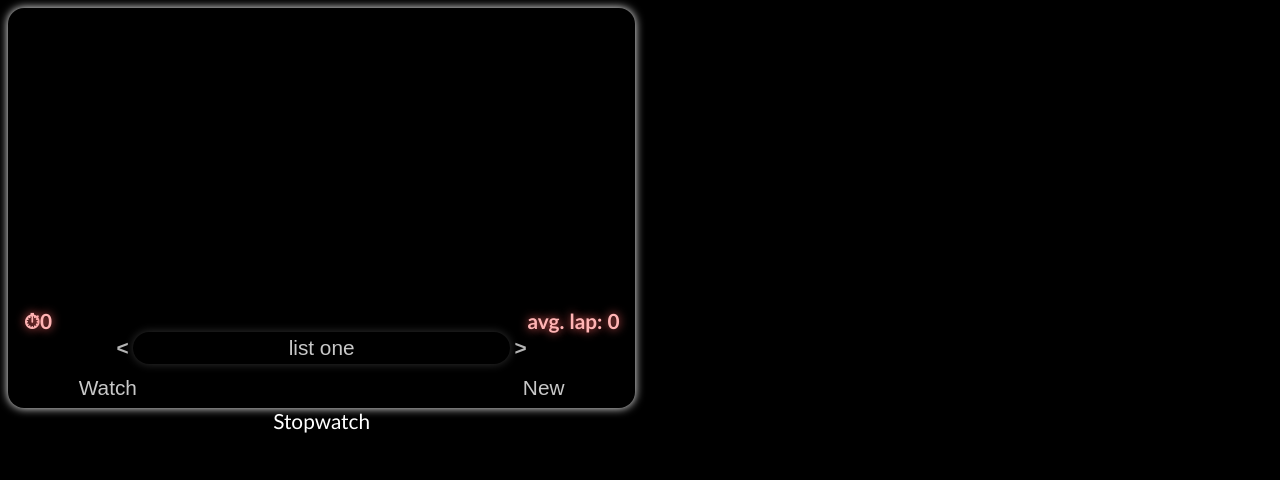
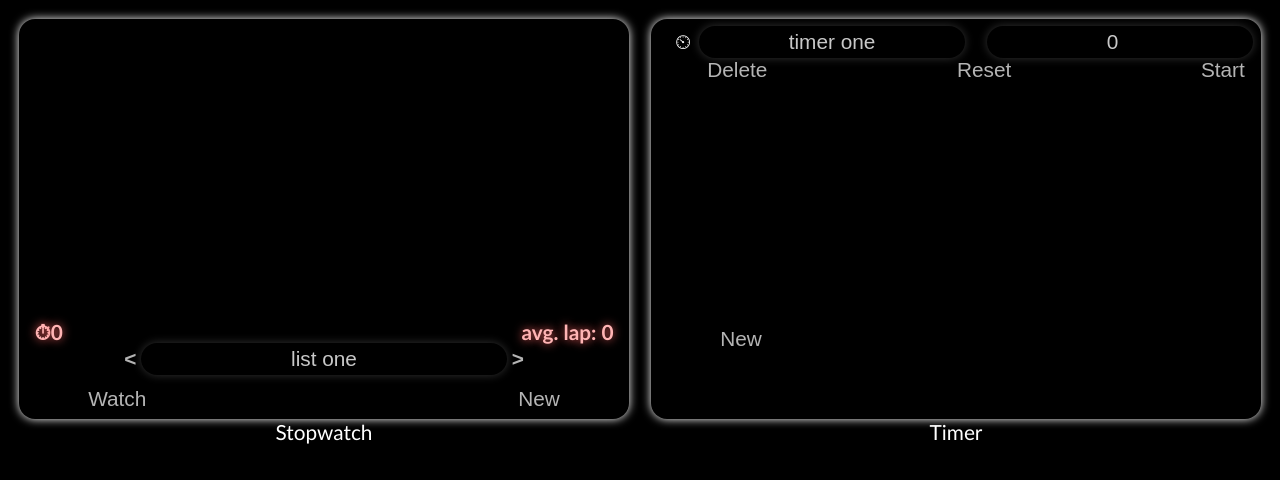
Before and after one commit to moefingers/react-timer_stop-watch, a React (Vite) app: page / in a window 1280 px wide. Shown: the top 480 px of the page. Built offline with nearby package versions, Linux system fonts and the light colour scheme.

Commit message:
added timer functionality

```diff
--- a/src/App.css
+++ b/src/App.css
@@ -14,28 +14,35 @@ body{
 
 
 body *{
-  width: fit-content;
+  /* width: fit-content; */
   font-size: 1.3rem;
 }
 
-/* .stopwatch-container {
-  outline: 1px dashed red
-} */
+div.app-container{
+  display:grid;
+  grid-template-columns: 1fr 1fr;
+}
+
+
+.stopwatch-container, .timer-container{
+  margin: .7rem;
+}
 .title{
   margin: auto;
+  width: fit-content
 }
 
-.stopwatch-list-container {
+.stopwatch-list-container, .timer-list-container {
   border-radius: 1rem;
   box-shadow: 0 0 10px rgba(255,255,255,1);
   height: 50vh;
-  width: 49vw;
+  width: 100%;
   overflow: hidden;
 }
 
 
 
-.stopwatch-scroll-container{
+.stopwatch-scroll-container, .timer-scroll-container{
   height: 75%;
   width: 100%;
   overflow-x:hidden;
@@ -43,6 +50,7 @@ body *{
   scroll-behavior: smooth;
   box-sizing: content-box;
 }
+
 
 .stopwatch-time-container{
   margin:auto;
@@ -56,7 +64,8 @@ body *{
 .stopwatch-time, .average-stopwatch-lap{
   text-shadow: 0 0 10px rgba(255,100,100,1);
   color: rgba(255,180,180,1);
-  font-weight:900
+  font-weight:900;
+  cursor:alias
 }
 
 .average-stopwatch-lap{
@@ -106,7 +115,7 @@ body *{
   justify-content: center;
 }
 
-input.stopwatch-list-name-input{
+input.stopwatch-list-name-input, .timer-name-input, .timer-time-input{
   border: 0;
   width:96%;
   padding: 0 2%;
@@ -120,13 +129,14 @@ input.stopwatch-list-name-input{
   z-index: 20;
 }
 
-input.stopwatch-list-name-input:hover{
+input.stopwatch-list-name-input:hover, input.timer-name-input:hover, input.timer-time-input:hover{
   text-shadow: 0 0 10px rgba(255,255,255,.5);
   box-shadow: 0 0 10px rgba(255,255,255,.5);
   color: rgba(210,210,210,1);
   font-size: 1.7rem;
 }
-input.stopwatch-list-name-input:focus{
+
+input.stopwatch-list-name-input:focus, input.timer-name-input:focus, input.timer-time-input:focus{
   outline: 0;
   text-shadow: 0 0 10px rgba(255,255,255,1);
   box-shadow: 0 0 10px rgba(255,255,255,1);
@@ -135,6 +145,9 @@ input.stopwatch-list-name-input:focus{
 
 }
 
+input.timer-name-input, input.timer-time-input{
+  width: 44%;
+}
 .stopwatch-navigate-list-button{
   border: 0;
   padding: 0rem .3rem;
@@ -142,6 +155,7 @@ input.stopwatch-list-name-input:focus{
   color: rgb(180,180,180);
   font-weight: 800;
   transition: .5s;
+  cursor:pointer
 }
 .stopwatch-navigate-list-button:hover{
   text-shadow: 0 0 10px rgba(255,255,255,.8);
@@ -155,7 +169,7 @@ input.stopwatch-list-name-input:focus{
 
 .stopwatch-list-dropdown{
   position:absolute;
-  bottom: 100%;
+  bottom: 91%;
   /* padding: 0 1rem; */
   width: 50%;
   overflow: hidden;
@@ -213,7 +227,7 @@ input.stopwatch-list-name-input:focus{
 }
 
 
-.stopwatch-control-button-container{
+.stopwatch-control-button-container, .timer-control-button-container{
   height:10%;
   width: 80%;
   margin: auto;
@@ -221,20 +235,28 @@ input.stopwatch-list-name-input:focus{
   justify-content: space-between;
   align-items: center;
 }
-.stopwatch-control-button{
+.stopwatch-control-button, .timer-button{
 height: 80%;
-background: black;
-color: rgba(200,200,200,1);
+background: transparent;
+color: rgba(180,180,180,1);
 border: 0;
 padding: 0 .5rem;
 transition: .5s;
 /* outline: 1px solid white; */
+  cursor:pointer
 }
-.stopwatch-control-button:hover{
+.stopwatch-control-button:hover, .timer-button:hover{
+  color: rgba(210,210,210,1);
+  text-shadow: 0 0 1rem rgba(255,255,255,.6);
+  font-size: 1.5rem;
+  transition: .3s;
+}
+
+.stopwatch-control-button:active, .timer-button:active{
   color: rgba(255,255,255,1);
   text-shadow: 0 0 1rem rgba(255,255,255,1);
   font-size: 1.5rem;
-  transition: .3s;
+  transition: .2s;
 }
 
 
@@ -242,6 +264,24 @@ transition: .5s;
   list-style-type: "⌚";
   transition:.5s;
   margin: 0;
+}
+
+.timer-unordered-list{
+  list-style-type: "⏲";
+  transition:.5s;
+  margin: 0;
+  margin-top: .4rem;
+}
+
+.timer-unordered-list > li{
+ margin-bottom: .3rem;
+}
+
+.timer-input-line, .timer-button-line{
+  height: 2rem;
+  display:flex;
+  justify-content: space-between;
+  margin: 0 .5rem;
 }
 
 .stopwatch-unordered-list > li{
@@ -284,6 +324,20 @@ transition: .5s;
 }
 
 
+@media screen and (max-width: 800px) {
+  div.app-container{
+    display:grid;
+    grid-template-columns: 1fr;
+  }
+}
+@media screen and (min-width: 800px) {
+  div.app-container{
+    display:grid;
+    grid-template-columns: 1fr 1fr;
+  }
+
+}
+
 @keyframes fadeInAnimation {
   0% {
       opacity: 0;
--- a/src/App.jsx
+++ b/src/App.jsx
@@ -1,28 +1,14 @@
-import { useEffect, useState, useRef } from 'react'
 import './App.css'
-import { fadeOpacityIn, slideInFromLeft } from './assets/Animations'
-import StopwatchTimeItem from './stopwatch/StopwatchTimeItem'
 import Stopwatch from './stopwatch/Stopwatch'
-
-import { useInterval } from 'usehooks-ts'
+import Timer from './timer/Timer'
 
 export default function App() {
-
-  // development
-const [currentTime, setCurrentTime] = useState(Date.now())
-const [timeOnPageLoad, setTimeOnPageLoad] = useState(Date.now())
-
-
-
-
 
 // render App
   return (
     <div className='app-container'>
-
-      {/* <div className='development'>{timeOnPageLoad} - Time on Page Load</div>
-      <div className='development'>{currentTime} - Current Time</div> */}
       <Stopwatch/>
+      <Timer/>
     </div>
   )
 }
--- a/src/stopwatch/Stopwatch.jsx
+++ b/src/stopwatch/Stopwatch.jsx
@@ -212,7 +212,7 @@ const stopwatchScrollElement = useRef()
               <div className='stopwatch-list-navigation-container'>
                 {!useIntervalActive && <button className='stopwatch-navigate-list-button' onClick={previousList}>&lt;</button>}
                 <div className="stopwatch-input-container">
-                  <input onChange={updateListName} ref={stopwatchListNameInput} className='stopwatch-list-name-input' type="text" placeholder='Stopwatch List Name' defaultValue={stopwatchListObject[stopwatchListSelectedPseudoIndex].name}/>
+                  <input onChange={updateListName} ref={stopwatchListNameInput} className='stopwatch-list-name-input' type="text" placeholder='Stopwatch List Name' value={stopwatchListObject[stopwatchListSelectedPseudoIndex].name}/>
                   {Object.keys(stopwatchListObject).length > 1 && !useIntervalActive && <div className="stopwatch-list-dropdown">
                     <div ref={stopwatchListDropdownScrollElement} className="stopwatch-list-dropdown-scroll">
                       {Object.keys(stopwatchListObject).filter((key) => key != stopwatchListSelectedPseudoIndex).map((key, index) => (
--- /dev/null
+++ b/src/timer/SingleTimer.jsx
@@ -0,0 +1,58 @@
+import { useState, useEffect, useRef } from 'react'
+import { fadeOpacityIn, slideInFromLeft, slideOutToRight } from '../assets/Animations'
+import { useInterval } from 'usehooks-ts'
+export default function SingleTimer({objectPseudoIndex, object, updateMatrix, deleteFromMatrix}) {
+
+    const [timeRemaining, setTimeRemaining] = useState(object.initialTime - (object.timeElapsed || 0))
+
+    const [useIntervalActive, setTimerIntervalActive] = useState(false)
+    const [deleteTimerConfirmation, setDeleteTimerConfirmation] = useState(false)
+    function deleteTimer(event) {
+        if (!deleteTimerConfirmation) {
+            setDeleteTimerConfirmation(true)
+        } else if (deleteTimerConfirmation) {
+            setDeleteTimerConfirmation(false)
+            deleteFromMatrix(objectPseudoIndex)
+        }
+    }
+
+    const timeRemainingElement = useRef()
+    function startStopTimer(event) {
+        updateMatrix(objectPseudoIndex, {timeStarted: Date.now()})
+        setTimerIntervalActive(!useIntervalActive)
+    }
+
+    function resetTimer(event) {
+        setTimerIntervalActive(false)
+        timeRemainingElement.current.value = object.initialTime
+    }
+
+    useInterval(() => {
+        updateMatrix(objectPseudoIndex, {timeElapsed: Date.now() - object.timeStarted})
+        timeRemainingElement.current.value = object.initialTime - (object.timeElapsed || 0)
+    }, useIntervalActive ? 10 : null)
+
+
+    const singleTimerElement = useRef()
+    useEffect(() => {
+        singleTimerElement.current.animate(slideInFromLeft, {duration: 500})
+        setTimeout(() => {
+            singleTimerElement?.current?.scrollIntoView({behavior: "smooth"})
+        }, 250);
+    }, [])
+
+    return (
+        <li ref={singleTimerElement} className="single-timer">
+            <div className="timer-input-line">
+                <input type="text" placeholder="Timer Name" className="timer-name-input" onChange={(e) => updateMatrix(objectPseudoIndex, {name: e.target.value})} value={object.name}/>
+                <input ref={timeRemainingElement} type="number" inputMode="numeric" placeholder="Timer For..." className="timer-time-input" onChange={(e) => updateMatrix(objectPseudoIndex, {initialTime: e.target.value})} defaultValue={object.initialTime - (object.timeElapsed || 0)} readOnly={useIntervalActive ? true : false}/>
+            </div>
+            <div className="timer-button-line">
+                <button className="timer-button" onClick={deleteTimer} onMouseLeave={() => setDeleteTimerConfirmation(false)}>{deleteTimerConfirmation ? "actually?" : "Delete"}</button>
+                {<button className="timer-button" onClick={resetTimer}>Reset</button>}
+                <button className="timer-button" onClick={startStopTimer}>{useIntervalActive ? "Stop" : "Start"}</button>
+            </div>
+
+        </li>
+    )
+}
--- /dev/null
+++ b/src/timer/Timer.jsx
@@ -0,0 +1,60 @@
+import { useEffect, useRef, useState } from 'react'
+import { useInterval } from 'usehooks-ts'
+import SingleTimer from './SingleTimer'
+
+export default function Timer() {
+
+    const defaultTimerListObject = {
+        name: "timer one",
+        timeStarted: Date.now(),
+        initialTime: 0,
+        timeElapsed: 0
+    }
+    const [timerListObject, setTimerListObject] = useState({0: defaultTimerListObject})
+
+    function updateMatrix(objectPseudoIndex, updateObject) {
+        setTimerListObject(
+            Object.assign({},
+            timerListObject,
+            {[objectPseudoIndex]:
+                Object.assign({},
+                timerListObject[objectPseudoIndex],
+                updateObject)}
+            )
+        )
+    }
+    function deleteFromMatrix(objectPseudoIndex) {
+        setTimerListObject(Object.assign({}, timerListObject, {[objectPseudoIndex]: null}))
+    }
+
+
+    function createNewTimer(event) {
+        updateMatrix(Object.keys(timerListObject).length, {name: `Timer ${Object.keys(timerListObject).length + 1}`})
+    }
+
+    const timerScrollElement = useRef()
+    useEffect(() => {
+        if(timerScrollElement.current){
+        timerScrollElement.current.style= `padding-right: ${timerScrollElement.current.offsetWidth - timerScrollElement.current.clientWidth}px`
+        }
+      }, [timerScrollElement.current])
+
+
+    return (
+        <div className='timer-container'>
+            <div className="timer-list-container">
+                <div ref = {timerScrollElement} className="timer-scroll-container">
+                    <ul className='timer-unordered-list'>
+                        {Object.keys(timerListObject).map((key) => (
+                            timerListObject[key] && <SingleTimer key={key} objectPseudoIndex={key} object={timerListObject[key]} updateMatrix={updateMatrix} deleteFromMatrix={deleteFromMatrix}/>
+                        ))}
+                    </ul>
+                </div>
+                <div className="timer-control-button-container">
+                    <button className="timer-button" onClick={createNewTimer}>New</button>
+                </div>
+            </div>
+            <div className="title">Timer</div>
+        </div>
+    )
+}
```
